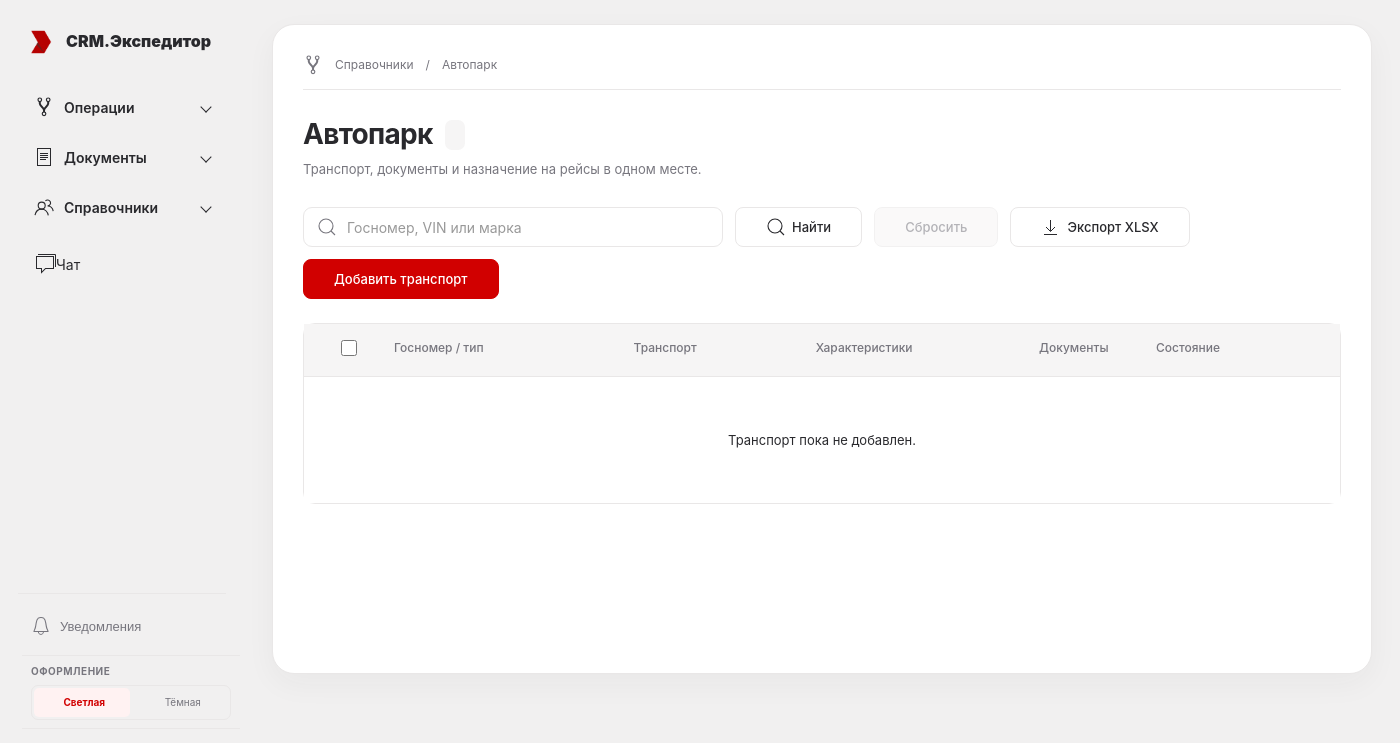
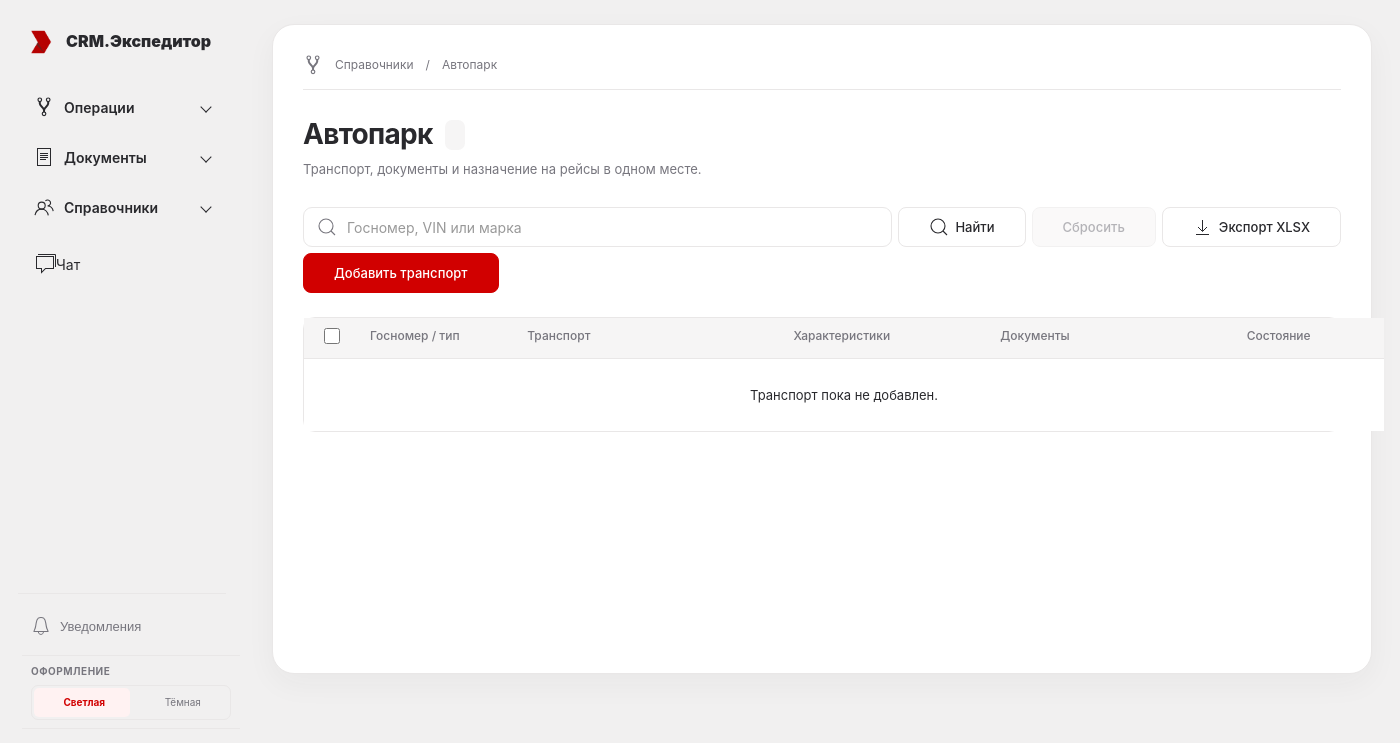
Before and after one commit to avdiunichev/django-crm, a Django app: template templates/crm/vehicle_list.html in a window 1400 px wide. Shown: the top 743 px of the page. Run offline with Django 5.2, Linux system fonts and the light colour scheme; the template is opened without the code that fills it, so the values that code supplies are empty; some libraries are stand-ins or nearby versions.

Commit message:
Align fleet register with driver registry

```diff
--- a/static/css/workspace-theme.css
+++ b/static/css/workspace-theme.css
@@ -1501,6 +1501,56 @@ html[data-theme="dark"] body.uikit-theme.crm-workspace-theme :is(
     background: #2d214b !important;
 }
 
+/* Fleet register follows the same dense, full-width work-table geometry as
+   the driver register. Earlier vehicle rules predated the selection column. */
+@media screen and (min-width: 721px) {
+    html body.vehicle-directory-page .vehicle-register-filters {
+        gap: 6px !important;
+    }
+    html body.vehicle-directory-page .vehicle-register-filters .vehicle-search-field {
+        width: auto;
+        max-width: none;
+        flex: 1 1 420px;
+    }
+    html body.vehicle-directory-page .vehicle-register-panel,
+    html body.vehicle-directory-page .vehicle-register-panel .table-wrap {
+        width: 100%;
+        border-radius: 0 !important;
+    }
+    html body.vehicle-directory-page .vehicle-directory-table {
+        width: 100% !important;
+        min-width: 1080px;
+        table-layout: fixed;
+    }
+    html body.vehicle-directory-page .vehicle-directory-table :is(th, td):nth-child(1) {
+        width: 56px !important;
+        min-width: 56px;
+        padding-left: 0 !important;
+        padding-right: 0 !important;
+        text-align: center;
+    }
+    html body.vehicle-directory-page .vehicle-directory-table :is(th, td):nth-child(2) { width: 14% !important; }
+    html body.vehicle-directory-page .vehicle-directory-table :is(th, td):nth-child(3) { width: 25% !important; }
+    html body.vehicle-directory-page .vehicle-directory-table :is(th, td):nth-child(4) { width: 19% !important; }
+    html body.vehicle-directory-page .vehicle-directory-table :is(th, td):nth-child(5) { width: 23% !important; }
+    html body.vehicle-directory-page .vehicle-directory-table :is(th, td):nth-child(6) { width: 13% !important; }
+    html body.vehicle-directory-page .vehicle-directory-table th {
+        padding: 10px !important;
+    }
+    html body.vehicle-directory-page .vehicle-directory-table td {
+        padding: 7px 10px !important;
+        vertical-align: top;
+    }
+    html body.vehicle-directory-page .vehicle-directory-table td > small {
+        margin-top: 2px;
+        line-height: 1.35;
+    }
+    html body.vehicle-directory-page .vehicle-directory-table .driver-registry-status {
+        line-height: 18px;
+        font-size: 12px;
+    }
+}
+
 /* Quiet utility footer: the service actions belong to navigation, not to a
    separate floating card. */
 @media screen and (min-width: 1200px) {
--- a/templates/base.html
+++ b/templates/base.html
@@ -34,7 +34,7 @@
     <meta name="apple-mobile-web-app-title" content="Моя CRM">
     <link rel="stylesheet" href="{% static 'css/sidebar.css' %}?v=20260923">
     {% block extra_head %}{% endblock %}
-    <link rel="stylesheet" href="{% static 'css/workspace-theme.css' %}?v=20260926-theme-segment-align">
+    <link rel="stylesheet" href="{% static 'css/workspace-theme.css' %}?v=20260926-fleet-register-parity">
 </head>
 <body class="uk-background-muted uikit-theme crm-workspace-theme {% block body_class %}{% endblock %}">
 <div class="app-shell app-shell-topnav">
--- a/templates/crm/vehicle_list.html
+++ b/templates/crm/vehicle_list.html
@@ -13,7 +13,7 @@
         <input class="search uk-input" type="search" name="q" value="{{ current_q }}" placeholder="Госномер, VIN или марка" autocomplete="off" aria-label="Поиск транспорта">
     </label>
     <button class="uk-button uk-button-default vehicle-search-action" type="submit"><span uk-icon="search" aria-hidden="true"></span> Найти</button>
-    {% if current_q or current_kind or current_active %}<a class="uk-button uk-button-default vehicle-search-action" href="{% url 'vehicle-list' %}">Сбросить</a>{% else %}<button class="uk-button uk-button-default vehicle-search-action" type="button" disabled>Сбросить</button>{% endif %}
+    {% if current_q or current_kind or current_active %}<a class="uk-button uk-button-default vehicle-search-action" data-reset-filters href="{% url 'vehicle-list' %}">Сбросить</a>{% else %}<button class="uk-button uk-button-default vehicle-search-action" type="button" disabled>Сбросить</button>{% endif %}
     <a class="uk-button uk-button-default vehicle-search-action" href="{{ vehicle_export_url }}" data-vehicle-export data-export-url="{{ vehicle_export_url }}"><span uk-icon="download" aria-hidden="true"></span> Экспорт XLSX</a>
     <a class="uk-button uk-button-primary vehicle-search-action" href="{% url 'vehicle-create' %}" data-vehicle-modal>Добавить транспорт</a>
 </form>
```
